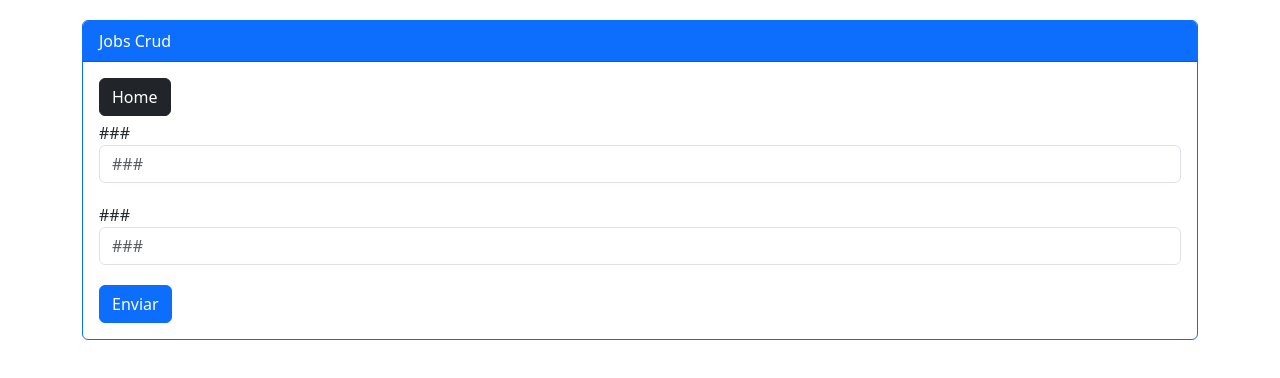
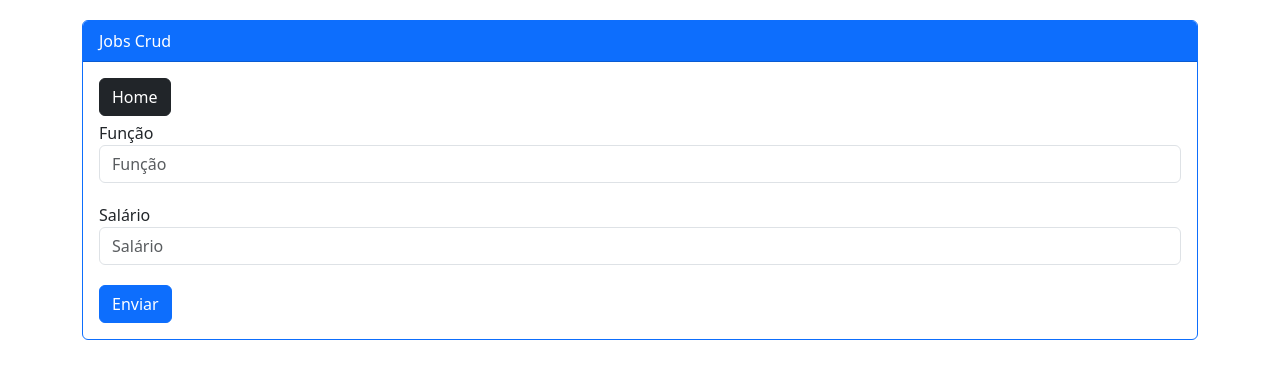
Before and after one commit to Adyson-Lima/jobs_frontend, a React (Create React App) app: page /newupdate/0 in a window 1280 px wide. Shown: the top 378 px of the page. Built offline with nearby package versions, Linux system fonts and the light colour scheme.

Commit message:
27° commit - logica saveOrUpdate implementada

```diff
--- a/src/pages/NewUpdate/index.js
+++ b/src/pages/NewUpdate/index.js
@@ -1,8 +1,60 @@
 import {Link, useNavigate, useParams} from 'react-router-dom';
 import React,{useState, useEffect} from 'react';
-// import api from '../../services/api';
+import api from '../../services/api';
 
 export default function NewUpdate(){
+
+  const[name, setName] = useState('');
+  const[wage, setWage] = useState('');
+  const navigate = useNavigate();
+
+  // identificador job_id, é o mesmo definido na rota
+  const{job_id} = useParams();
+
+  async function saveOrUpdate(e){
+
+    e.preventDefault();
+
+    const data = {name, wage};
+
+    if (job_id === '0') {
+      try {
+        await api.post('api/v1/jobs', data,{});
+        navigate('/');
+      } catch (error) {
+        alert('Erro ao salvar');
+      }
+    } else {
+      try {
+        await api.patch(`api/v1/jobs/${job_id}`, data,{});
+        navigate('/');
+      } catch (error) {
+        alert('Erro ao atualizar');
+      }
+    }
+  }
+
+  // carrega registro especifico da api e seta dados para atualização
+  async function loadJob(){
+    try {
+      const response = await api.get(`api/v1/jobs/${job_id}`,{});
+      setName(response.data.name);
+      setWage(response.data.wage);
+    } catch (error) {
+      alert('Erro ao buscar dados na api');
+      navigate('/');
+    }
+  }
+
+  // chama loadJob para preencher dados no form
+  useEffect(() => {
+    if (job_id === '0') {
+      return;
+    } else {
+      loadJob();
+    }
+  }, [job_id]);
+
 
   return(
     <div data-testid="mycard" className="card border-primary" style={{marginTop: '20px'}} >
@@ -14,20 +66,22 @@ export default function NewUpdate(){
         <Link data-testid="mylink" className="btn btn-dark"
         style={{marginBottom: '5px'}} to="/">Home</Link>
 
-        <form data-testid="myform">
+        <form data-testid="myform" onSubmit={saveOrUpdate}>
 
           <div className="form-group">
-            <label htmlFor="###">###</label>
-            <input data-testid="input1" id="###" type="text"
+            <label htmlFor="name">Função</label>
+            <input data-testid="input1" id="name" type="text"
             style={{marginBottom: '20px'}} className="form-control"
-            placeholder="###"></input>
+            placeholder="Função" value={name}
+            onChange={e => setName(e.target.value)}></input>
           </div>
 
           <div className="form-group">
-            <label htmlFor="###">###</label>
-            <input data-testid="input2" id="###" type="text"
+            <label htmlFor="wage">Salário</label>
+            <input data-testid="input2" id="wage" type="text"
             style={{marginBottom: '20px'}} className="form-control"
-            placeholder="###"></input>
+            placeholder="Salário" value={wage}
+            onChange={e => setWage(e.target.value)}></input>
           </div>
 
           <button data-testid="btnenviar" type="submit"
```
